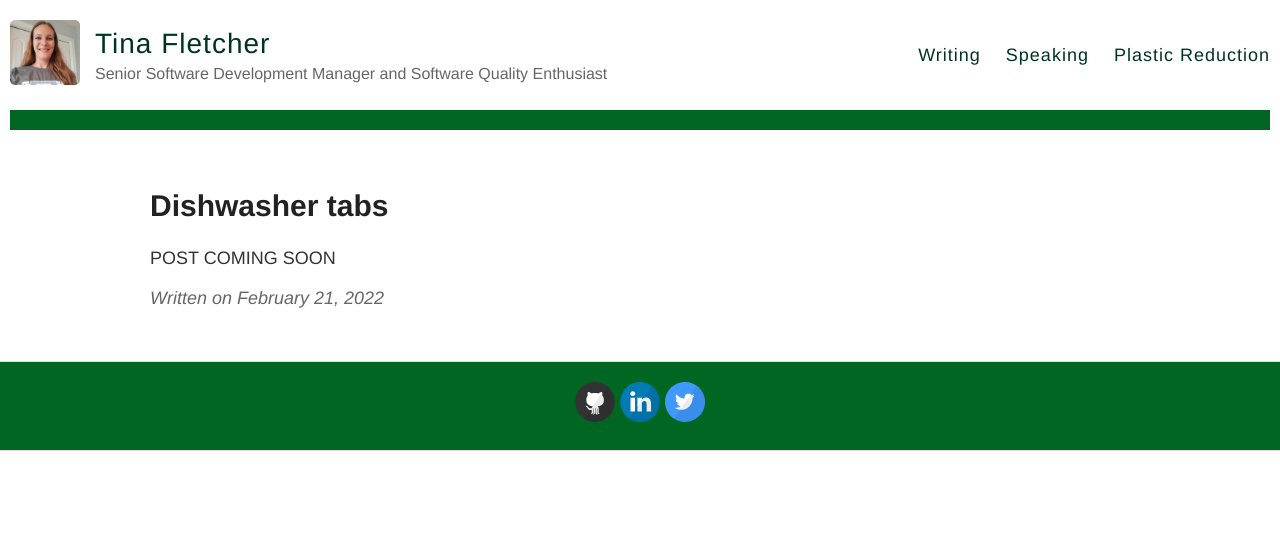
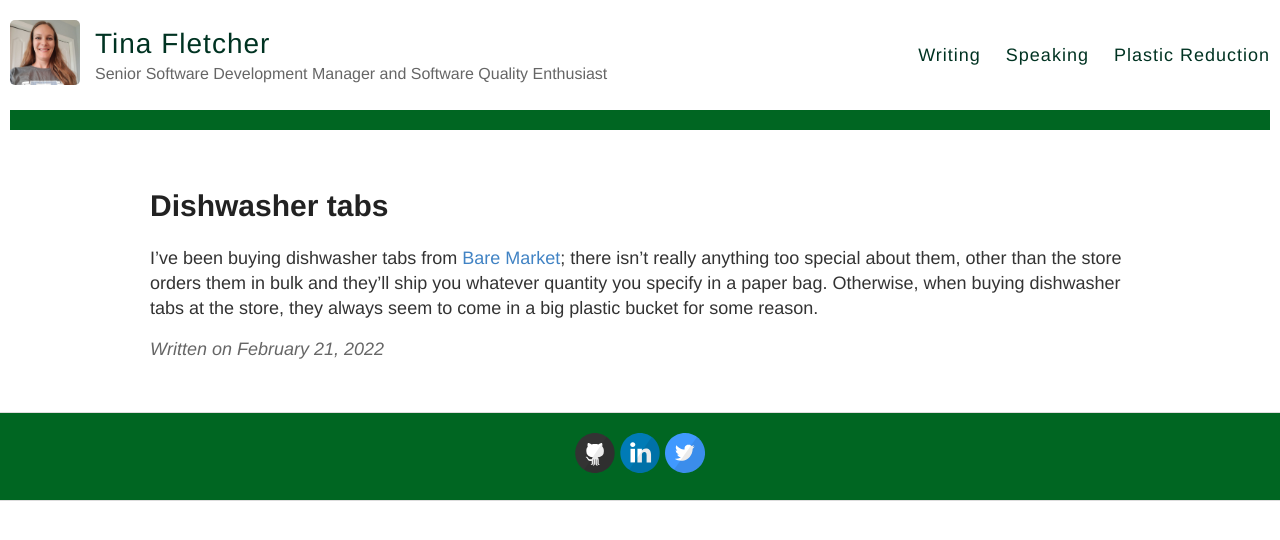
Before and after one commit to tinafletcher/tinafletcher.github.io, a Jekyll site: the page built from _posts/2022-2-21-Dishwasher-tabs.md, in a window 1280 px wide. Shown: the top 540 px of the page. Built offline with Jekyll 4.4.1, drawn with Linux system fonts in a browser that asks for light colours.

Commit message:
New post for the writing section

```diff
--- a/_posts/2022-2-21-Dishwasher-tabs.md
+++ b/_posts/2022-2-21-Dishwasher-tabs.md
@@ -4,4 +4,4 @@ title: Dishwasher tabs
 tag: plastic
 ---
 
-POST COMING SOON
+I've been buying dishwasher tabs from [Bare Market](https://baremarket.ca/); there isn't really anything too special about them, other than the store orders them in bulk and they'll ship you whatever quantity you specify in a paper bag. Otherwise, when buying dishwasher tabs at the store, they always seem to come in a big plastic bucket for some reason.
```
Also changed, not shown: _posts/2022-3-13-The-stove-fix.md (added, +24 -0 lines).
